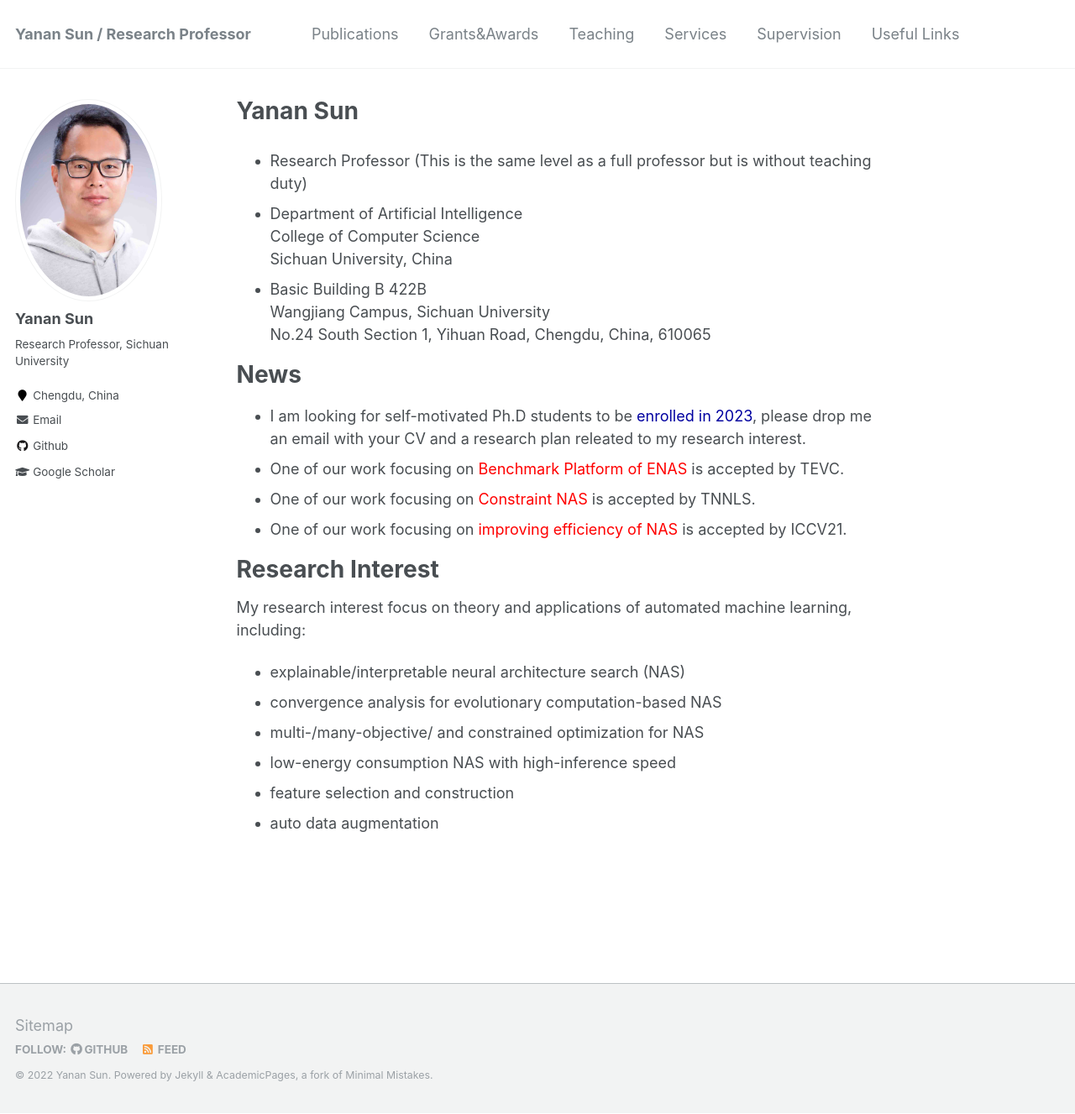
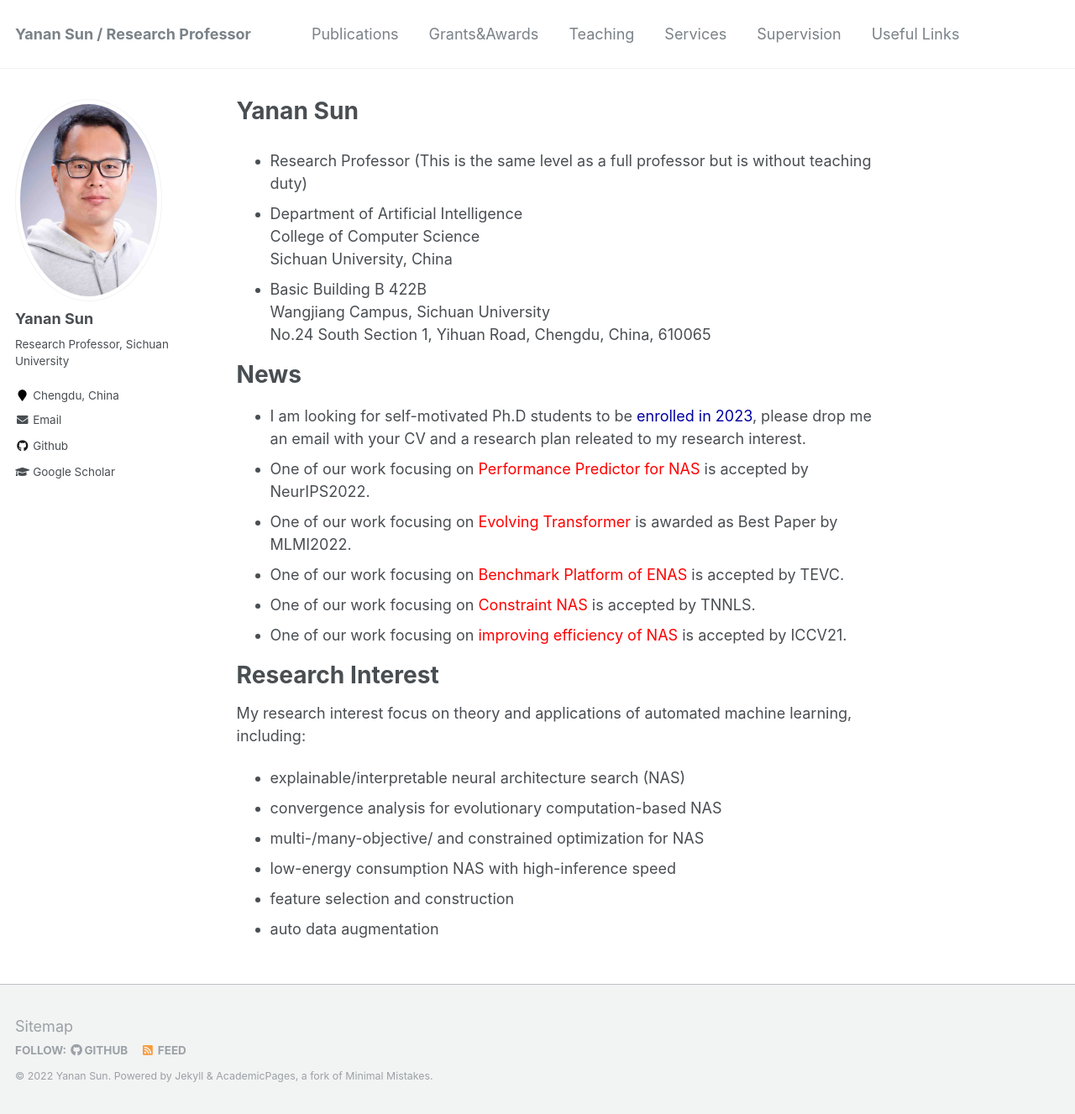
Before and after one commit to yn-sun/yn-sun.github.io, a Jekyll site: the page built from _pages/about.md, in a window 1280 px wide and 1327 px high. Shown: the whole window at 84% size. Built offline with Jekyll 4.4.1, drawn with Linux system fonts in a browser that asks for light colours; comment, search, counter and statistics services are not loaded.

Commit message:
Update about.md

```diff
--- a/_pages/about.md
+++ b/_pages/about.md
@@ -19,6 +19,8 @@ No.24 South Section 1, Yihuan Road, Chengdu, China, 610065
 News
 ======
 * I am looking for self-motivated Ph.D students to be <span style="color: #0000a0">enrolled in 2023</span>, please drop me an email with your CV and a research plan releated to my research interest.
+* One of our work focusing on <span style="color: #FF0000">Performance Predictor for NAS</span> is accepted by NeurIPS2022.
+* One of our work focusing on <span style="color: #FF0000">Evolving Transformer</span> is awarded as Best Paper by MLMI2022.
 * One of our work focusing on <span style="color: #FF0000">Benchmark Platform of ENAS</span> is accepted by TEVC.
 * One of our work focusing on <span style="color: #FF0000">Constraint NAS</span> is accepted by TNNLS.
 * One of our work focusing on <span style="color: #FF0000">improving efficiency of NAS</span> is accepted by ICCV21.
```
